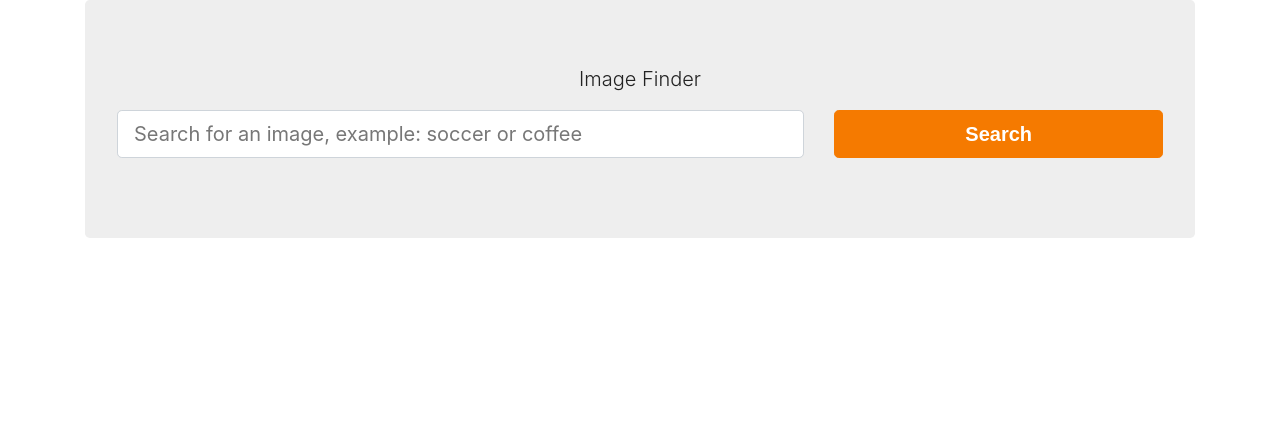
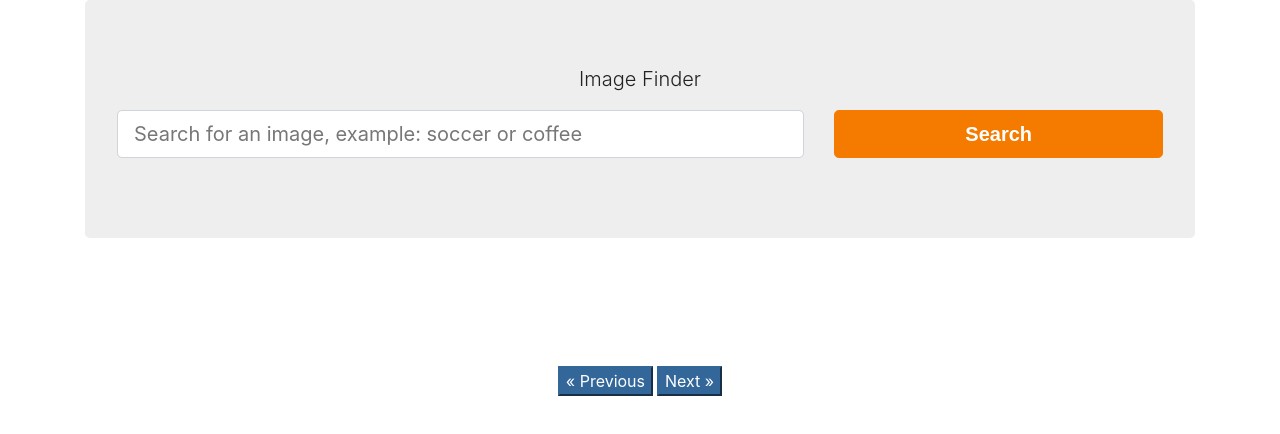
Before and after one commit to PabloVeraH/react_pixabay, a React (Create React App) app: page / in a window 1280 px wide. Shown: the top 434 px of the page. Built offline with nearby package versions, Linux system fonts and the light colour scheme; a web font is replaced by a local one.

Commit message:
Add previous and next buttons with logic

```diff
--- a/src/App.js
+++ b/src/App.js
@@ -8,7 +8,7 @@ function App() {
   const [ busqueda, guardarBusqueda ] = useState('');
   const [ imagenes, guardarImagenes] = useState([]);
   const [ paginaactual, guardarPaginaActual ] = useState(1);
-  const [ totalpaginas, guardarTotalPaginas] = useState(1);
+  const [ totalpaginas, guardarTotalPaginas] = useState(5);
 
   useEffect(() => {
     const consultarApi = async () => {
@@ -28,7 +28,26 @@ function App() {
         guardarTotalPaginas(calcularTotalPaginas);
     }
     consultarApi();
-  }, [busqueda])
+  }, [busqueda]);
+
+
+  // definir la página anterior
+  const paginaAnterior = () => {
+    const nuevaPaginaActual = paginaactual - 1;
+
+    if(nuevaPaginaActual === 0 ) return;
+
+    guardarPaginaActual(nuevaPaginaActual);
+  }
+
+  // definir la pagina siguiente
+  const paginaSiguiente = () => {
+    const nuevaPaginaActual = paginaactual + 1;
+
+    if(nuevaPaginaActual > totalpaginas ) return;
+
+    guardarPaginaActual(nuevaPaginaActual);
+  }
 
 
   return (
@@ -45,6 +64,18 @@ function App() {
         <ListadoImagenes
           imagenes={imagenes}
         />
+
+        <button
+          type="button"
+          className="bbtn btn-info mr-1"
+          onClick={paginaAnterior}
+        >&laquo; Previous </button>
+
+        <button
+          type="button"
+          className="bbtn btn-info"
+          onClick={paginaSiguiente}
+        >Next &raquo;</button>
     </div>
   </div>
   );
```
